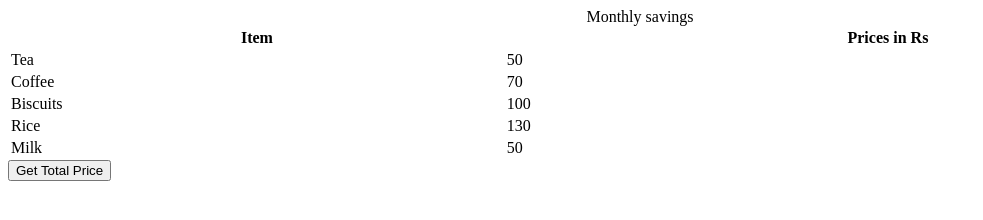
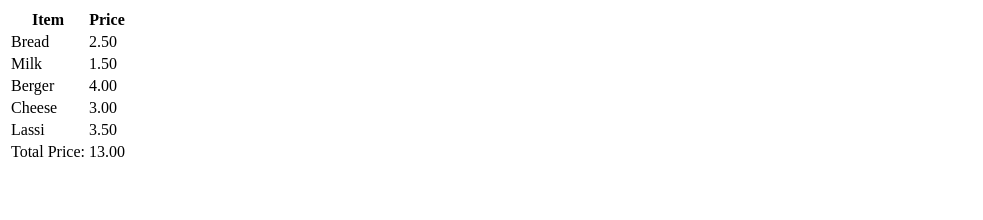
Before and after one commit to acciojob/grofers-checkout-prithvirajbarad, a website: page main.html in a window 1280 px wide. Shown: the whole page, without its empty margins (0-983 px from the left). Drawn offline with Linux system fonts and the light colour scheme.

Commit message:
created a submission

```diff
--- a/main.html
+++ b/main.html
@@ -8,35 +8,43 @@
 
 <body>
 	<!-- the entire body must be written by student -->
-    <table style="width: 100%">
-    <caption>
-      Monthly savings
-    </caption>
+	<table>
+  <thead>
     <tr>
       <th>Item</th>
-      <th>Prices in Rs</th>
+      <th>Price</th>
+    </tr>
+  </thead>
+  <tbody>
+    <tr>
+      <td>Bread</td>
+      <td data-ns-test="price">2.50</td>
     </tr>
     <tr>
-      <td class="item">Tea</td>
-      <td class="price">50</td>
+      <td>Milk</td>
+      <td data-ns-test="price">1.50</td>
     </tr>
     <tr>
-      <td class="item">Coffee</td>
-      <td class="price">70</td>
+      <td>Berger</td>
+      <td data-ns-test="price">4.00</td>
     </tr>
 	  <tr>
-      <td class="item">Biscuits</td>
-      <td class="price">100</td>
+      <td>Cheese</td>
+      <td data-ns-test="price">3.00</td>
     </tr>
 	  <tr>
-      <td class="item">Rice</td>
-      <td class="price">130</td>
+      <td>Lassi</td>
+      <td data-ns-test="price">3.50</td>
     </tr>
+  </tbody>
+  <tfoot>
     <tr>
-      <td class="item">Milk</td>
-      <td class="price">50</td>
+      <td>Total Price:</td>
+      <td data-ns-test="grandTotal"></td>
     </tr>
+  </tfoot>
 </table>
+
     <script type="text/javascript" src="./script.js">
 </script>
 
--- a/script.js
+++ b/script.js
@@ -1,10 +1,11 @@
-const getSumBtn = document.createElement("button");
-getSumBtn.append("Get Total Price");
-document.body.appendChild(getSumBtn);
+//your code here
+const prices = document.querySelectorAll('[data-ns-test="price"]');
+const grandTotal = document.querySelector('[data-ns-test="grandTotal"]');
 
-const getSum = () => {
-//Add your code here
+let total = 0;
 
-};
+prices.forEach(price => {
+  total += parseInt(price.textContent);
+});
 
-getSumBtn.addEventListener("click", getSum);
+grandTotal.textContent = total.toFixed(2);
```
Lines whose indentation alone changed are shown as unchanged.
